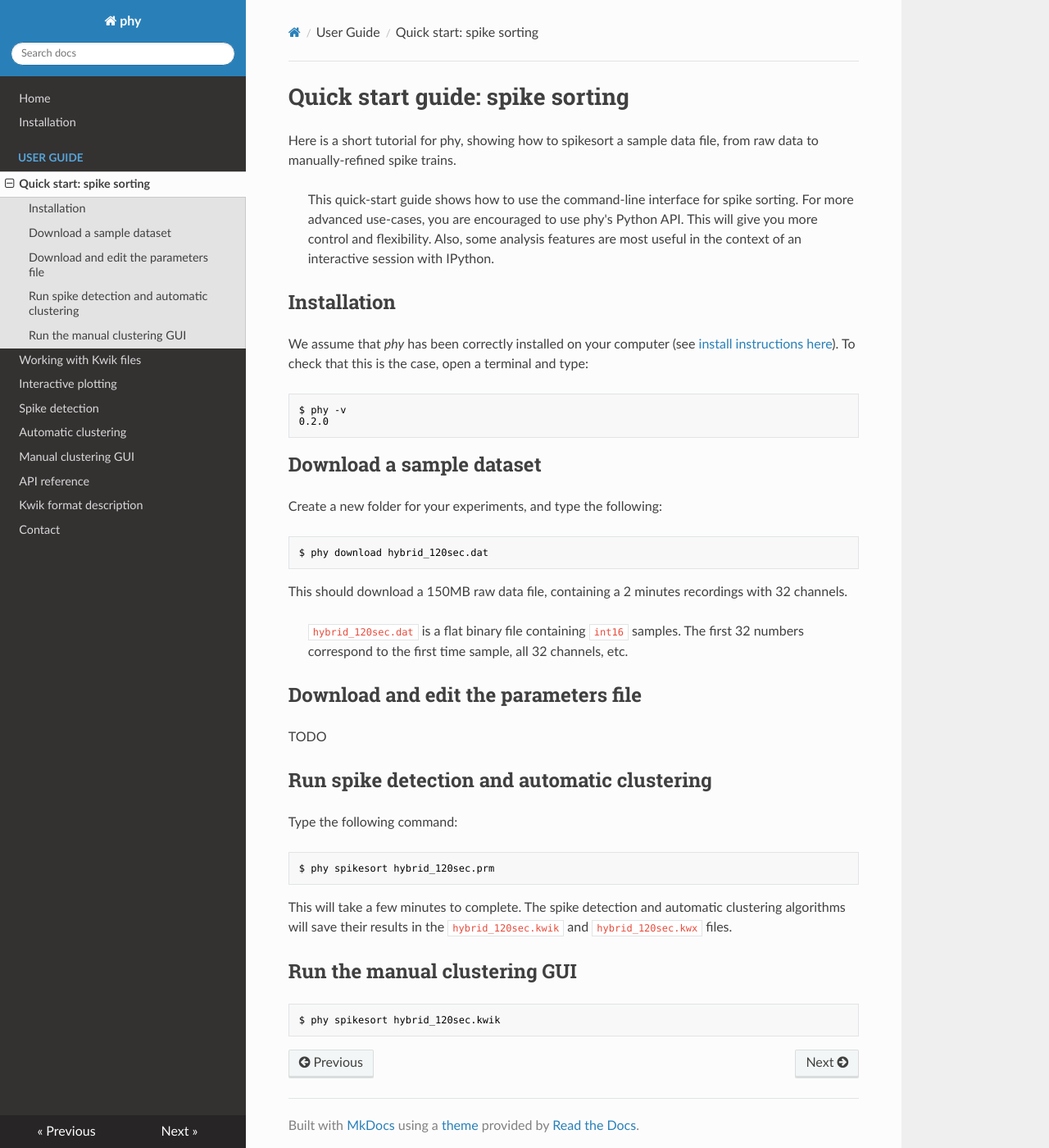
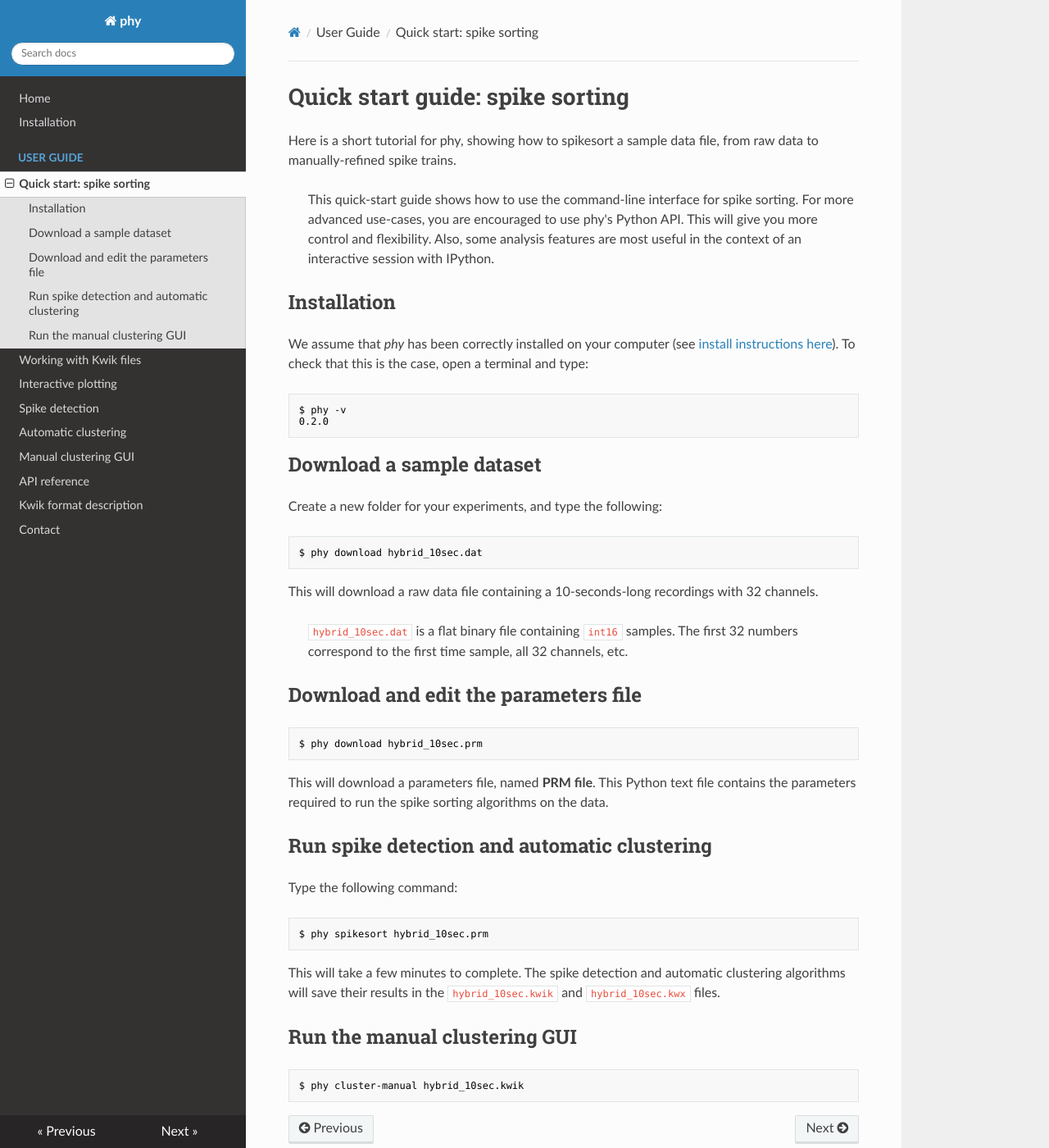
Before and after one commit to kwikteam/phy-doc, an MkDocs documentation site: the page built from docs/quick-start.md, in a window 1280 px wide and 1400 px high. Shown: the whole window at 82% size. Built offline with MkDocs 1.6.1, drawn with Linux system fonts in a browser that asks for light colours; nearby versions of some CDN libraries; old or Windows-style settings are respelled for this version of MkDocs.

Commit message:
Use a smaller dataset.

````diff
--- a/docs/quick-start.md
+++ b/docs/quick-start.md
@@ -20,17 +20,21 @@ $ phy -v
 Create a new folder for your experiments, and type the following:
 
 ```bash
-$ phy download hybrid_120sec.dat
+$ phy download hybrid_10sec.dat
 ```
 
-This should download a 150MB raw data file, containing a 2 minutes recordings with 32 channels.
+This will download a raw data file containing a 10-seconds-long recordings with 32 channels.
 
-> `hybrid_120sec.dat` is a flat binary file containing `int16` samples. The first 32 numbers correspond to the first time sample, all 32 channels, etc.
+> `hybrid_10sec.dat` is a flat binary file containing `int16` samples. The first 32 numbers correspond to the first time sample, all 32 channels, etc.
 
 
 ## Download and edit the parameters file
 
-TODO
+```bash
+$ phy download hybrid_10sec.prm
+```
+
+This will download a parameters file, named **PRM file**. This Python text file contains the parameters required to run the spike sorting algorithms on the data.
 
 
 ## Run spike detection and automatic clustering
@@ -38,14 +42,14 @@ TODO
 Type the following command:
 
 ```bash
-$ phy spikesort hybrid_120sec.prm
+$ phy spikesort hybrid_10sec.prm
 ```
 
-This will take a few minutes to complete. The spike detection and automatic clustering algorithms will save their results in the `hybrid_120sec.kwik` and `hybrid_120sec.kwx` files.
+This will take a few minutes to complete. The spike detection and automatic clustering algorithms will save their results in the `hybrid_10sec.kwik` and `hybrid_10sec.kwx` files.
 
 
 ## Run the manual clustering GUI
 
 ```bash
-$ phy spikesort hybrid_120sec.kwik
+$ phy cluster-manual hybrid_10sec.kwik
 ```
````
